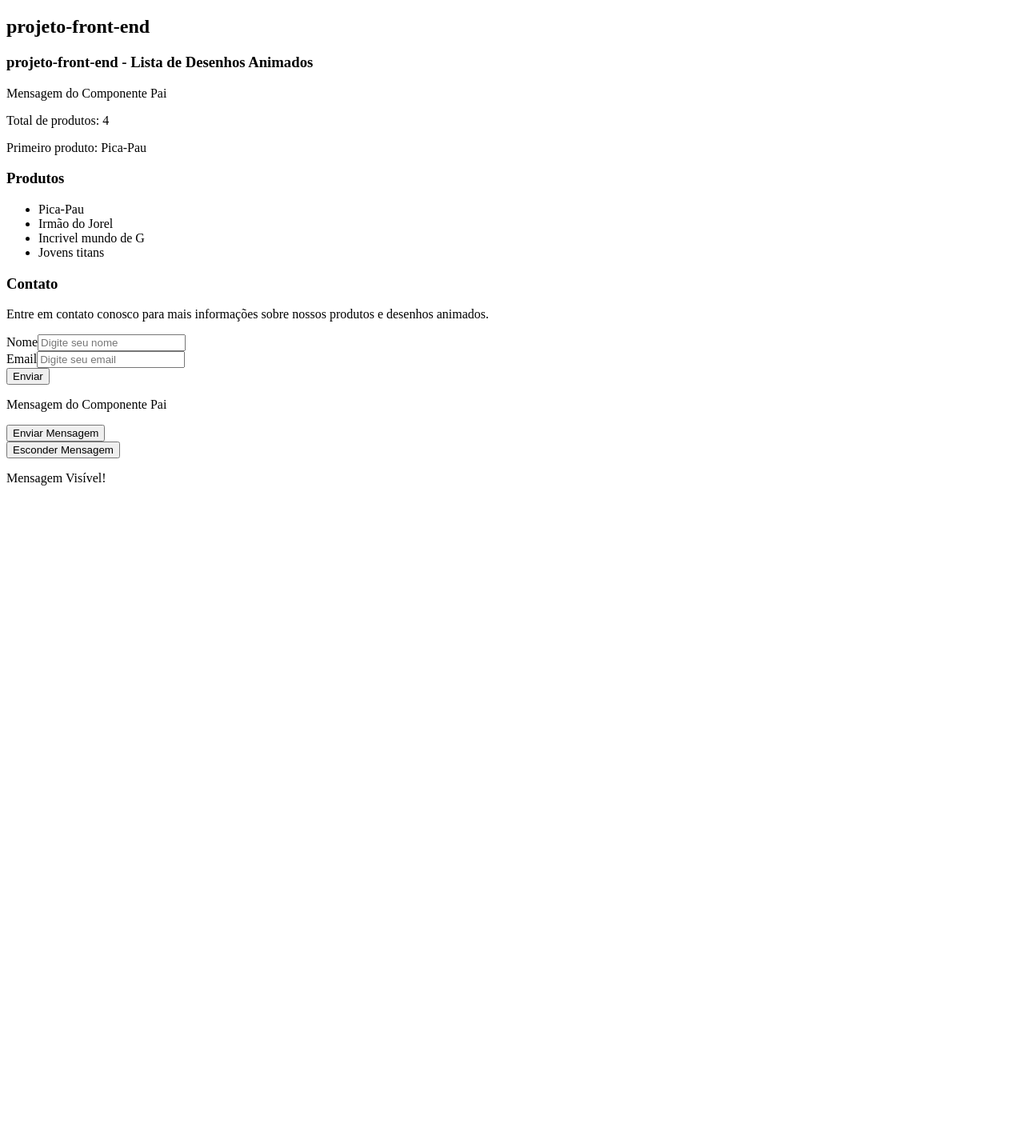
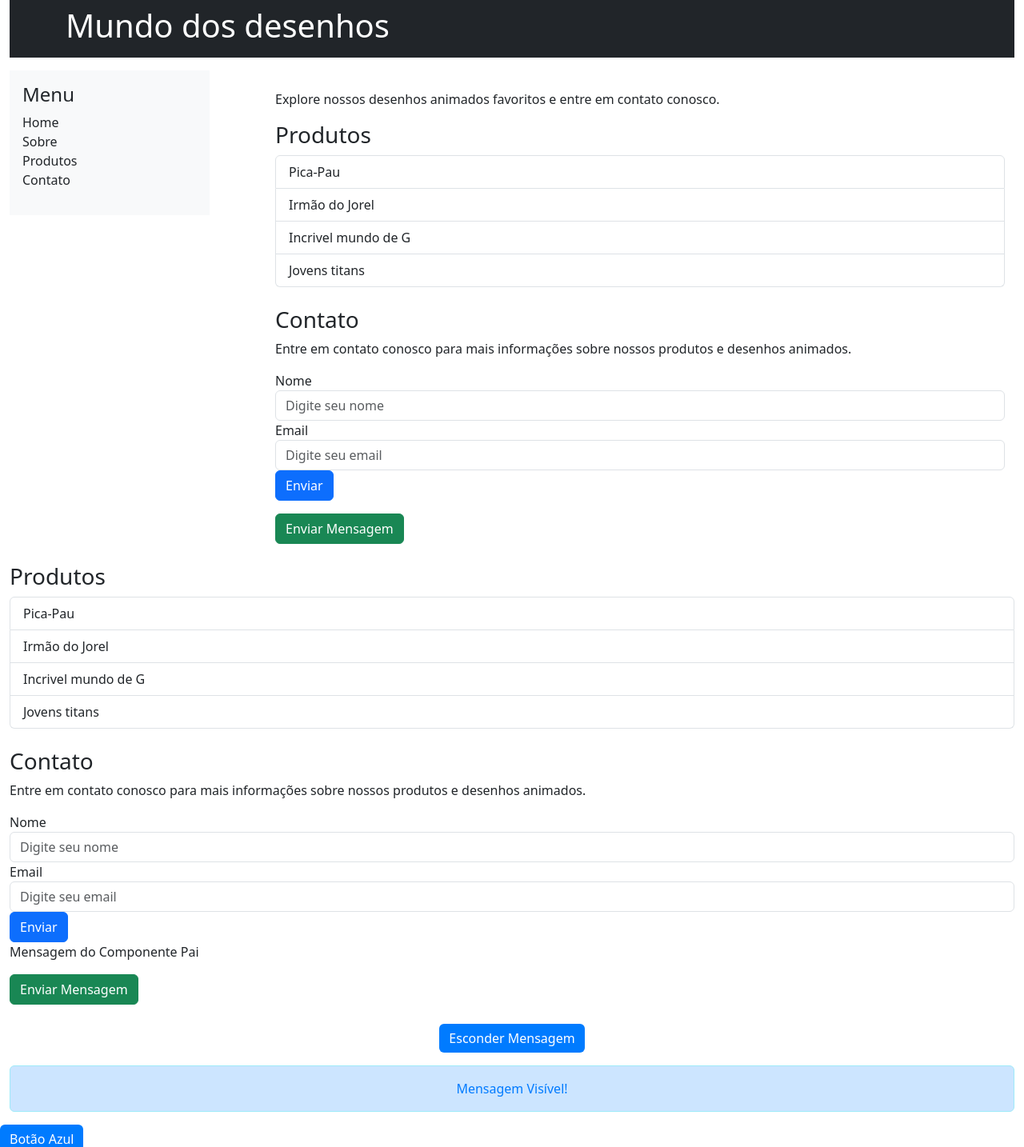
Before and after one commit to claranuneslinhares/projeto-front-end, an Angular app: page / in a window 1280 px wide. Shown: the top 1434 px of the page at 80% size. Before the commit the page ends 800 px from the top, so only its background shows below. Built offline with nearby package versions, Linux system fonts and the light colour scheme.

Commit message:
aplicação de estilização do site

```diff
--- a/angular.json
+++ b/angular.json
@@ -27,7 +27,9 @@
               }
             ],
             "styles": [
-              "src/styles.css"
+              "src/styles.css",
+              "node_modules/bootstrap/dist/css/bootstrap.min.css"
+
             ],
             "scripts": []
           },
--- a/package.json
+++ b/package.json
@@ -18,6 +18,7 @@
     "@angular/platform-browser": "^18.2.0",
     "@angular/platform-browser-dynamic": "^18.2.0",
     "@angular/router": "^18.2.0",
+    "bootstrap": "^5.3.3",
     "rxjs": "~7.8.0",
     "tslib": "^2.3.0",
     "zone.js": "~0.14.10"
--- a/src/app/app.component.css
+++ b/src/app/app.component.css
@@ -0,0 +1,26 @@
+
+
+body {
+    font-family: Arial, sans-serif;
+    background-color: #6c757d;
+    color: white;
+  }
+
+  button {
+    background-color: #007bff;
+    border: none;
+  }
+
+  button:hover {
+    background-color: #0056b3;
+  }
+
+  .alert {
+    &.alert-info {
+      background-color: #cce5ff;
+      color: #007bff; }
+
+    &.alert-warning {
+      background-color: #d6d8db;
+      color: #6c757d; }
+  }
--- a/src/app/app.component.html
+++ b/src/app/app.component.html
@@ -1,18 +1,35 @@
-<div class="container mt-4">
-    <h2>{{ title }}</h2>
-    <h3>{{ title }} - Lista de Desenhos Animados</h3>
-    <p>{{ mensagem }}</p>
-    <p>Total de produtos: {{ produtos.length }}</p>
-    <p>Primeiro produto: {{ produtos[0] }}</p>
-<app-produtos [produtoslist]="produtos" (eventoProd)="receberEvento($event)"></app-produtos>
-<app-contact [mensagem]="mensagem" (eventoContato)="receberEvento($event)"></app-contact>
-<button (click)="mostrarMensagem = !mostrarMensagem" class="btn btn-primary">
-    {{ mostrarMensagem ? 'Esconder' : 'Mostrar' }} Mensagem
-  </button>
-  <div *ngIf="mostrarMensagem; else noMessage">
+<div class="container-fluid">
+  <app-header></app-header>
+  <div class="container-fluid" style="background-color: #6c757d; color: white;">
+    <!-- Conteúdo -->
+  </div>
+  <div class="row mt-3">
+    <div class="col-md-3">
+      <app-sidebar></app-sidebar>
+    </div>
+
+    <div class="col-md-9">
+      <app-body></app-body>
+    </div>
+  </div>
+
+  <div class="mt-4">
+    <app-produtos [produtoslist]="produtos" (eventoProd)="receberEvento($event)"></app-produtos>
+    <app-contact [mensagem]="mensagem" (eventoContato)="receberEvento($event)"></app-contact>
+  </div>
+
+  <div class="d-flex justify-content-center mt-4">
+    <button (click)="mostrarMensagem = !mostrarMensagem" class="btn btn-primary">
+      {{ mostrarMensagem ? 'Esconder' : 'Mostrar' }} Mensagem
+    </button>
+  </div>
+  <div *ngIf="mostrarMensagem; else noMessage" class="text-center mt-3">
     <p class="alert alert-info">Mensagem Visível!</p>
   </div>
   <ng-template #noMessage>
-    <p class="alert alert-warning">Nenhuma Mensagem</p>
+    <p class="alert alert-warning text-center">Nenhuma Mensagem</p>
   </ng-template>
 </div>
+
+<button class="btn btn-primary">Botão Azul</button>
+<div class="alert alert-secondary">Alerta Cinza</div>
--- a/src/app/app.component.ts
+++ b/src/app/app.component.ts
@@ -18,9 +18,9 @@ import { FooterComponent } from "./footer/footer.component";
   styleUrl: './app.component.css'
 })
 export class AppComponent {
-  title = 'projeto-front-end';
+  title = 'Mundo dos desenhos';
 
-  produtos = ['Pica-Pau', 'Irmão do Jorel', ' Incrivel mundo de G', 'Jovens titans'];
+  produtos = ['Pica-Pau', 'Irmão do Jorel', ' Incrivel mundo de Gumball', 'Jovens titans'];
   mostrarMensagem = true;
   mensagem = "Mensagem do Componente Pai";
   receberEvento(mensagem: string) {
--- a/src/app/body/body.component.css
+++ b/src/app/body/body.component.css
@@ -0,0 +1,5 @@
+body {
+    font-family: Arial, sans-serif;
+    background-color: #6c757d;
+    color: white;
+  }
--- a/src/app/body/body.component.ts
+++ b/src/app/body/body.component.ts
@@ -1,16 +1,15 @@
-import { Component, Input } from '@angular/core';
+import { Component, input } from '@angular/core';
 import { ContactComponent } from "../contact/contact.component";
 import { ProdutosComponent } from "../produtos/produtos.component";
-
 @Component({
   selector: 'app-body',
   standalone: true,
-  imports: [ContactComponent, ProdutosComponent],
+  imports: [ContactComponent, ProdutosComponent,],
   templateUrl: './body.component.html',
   styleUrl: './body.component.css'
 })
 export class BodyComponent {
-  @Input() cartoonTitle: string = 'Bem-vindo à nossa página de desenhos animados!';
+  readonly cartoonTitle = input<string>('Bem-vindo à nossa página de desenhos animados!');
 contentTitle: any;
 
 }
--- a/src/app/header/header.component.html
+++ b/src/app/header/header.component.html
@@ -1,9 +1,5 @@
-<header class="bg-primary text-white p-3">
-    <h1>Desenhos Animados</h1>
-    <nav>
-      <ul class="nav">
-        <li class="nav-item"><a class="nav-link text-white" href="#">Home</a></li>
-        <li class="nav-item"><a class="nav-link text-white" href="#">Desenhos</a></li>
-      </ul>
-    </nav>
-  </header>
+<header class="navbar navbar-dark bg-dark">
+  <div class="container">
+    <h1 class="text-white">{{ title }}</h1>
+  </div>
+</header>
--- a/src/app/header/header.component.ts
+++ b/src/app/header/header.component.ts
@@ -8,5 +8,5 @@ import { Component,  } from '@angular/core';
   styleUrl: './header.component.css'
 })
 export class HeaderComponent {
-
+  title = 'Mundo dos desenhos';
 }
--- a/src/app/sidebar/sidebar.component.html
+++ b/src/app/sidebar/sidebar.component.html
@@ -1,9 +1,6 @@
-<div class="sidebar bg-light p-3">
-    <h4>Categorias</h4>
-    <ul class="list-group">
-      <li class="list-group-item">Ação</li>
-      <li class="list-group-item">Comédia</li>
-      <li class="list-group-item">Aventura</li>
-      <li class="list-group-item">Infantil</li>
-    </ul>
-  </div>
+<aside class="bg-light p-3" style="width: 250px;">
+  <h4>Menu</h4>
+  <ul class="list-unstyled">
+    <li *ngFor="let item of menuItems">{{ item }}</li>
+  </ul>
+</aside>
--- a/src/app/sidebar/sidebar.component.ts
+++ b/src/app/sidebar/sidebar.component.ts
@@ -1,12 +1,13 @@
 import { Component } from '@angular/core';
-
+import { CommonModule } from '@angular/common';
 @Component({
   selector: 'app-sidebar',
   standalone: true,
-  imports: [],
+  imports: [CommonModule],
   templateUrl: './sidebar.component.html',
   styleUrl: './sidebar.component.css'
 })
 export class SidebarComponent {
+  menuItems = ['Home', 'Sobre', 'Produtos', 'Contato'];
 
 }
--- a/src/index.html
+++ b/src/index.html
@@ -5,7 +5,7 @@
   <title>ProjetoFrontEnd</title>
   <base href="/">
   <meta name="viewport" content="width=device-width, initial-scale=1">
-  <link rel="icon" type="image/x-icon" href="favicon.ico">
+  <link rel="icon" type="image/x-icon" href="">
 </head>
 <body>
   <app-root></app-root>
```
Also changed, not shown: 2 other files (tests, documents, lock files or other folders).
